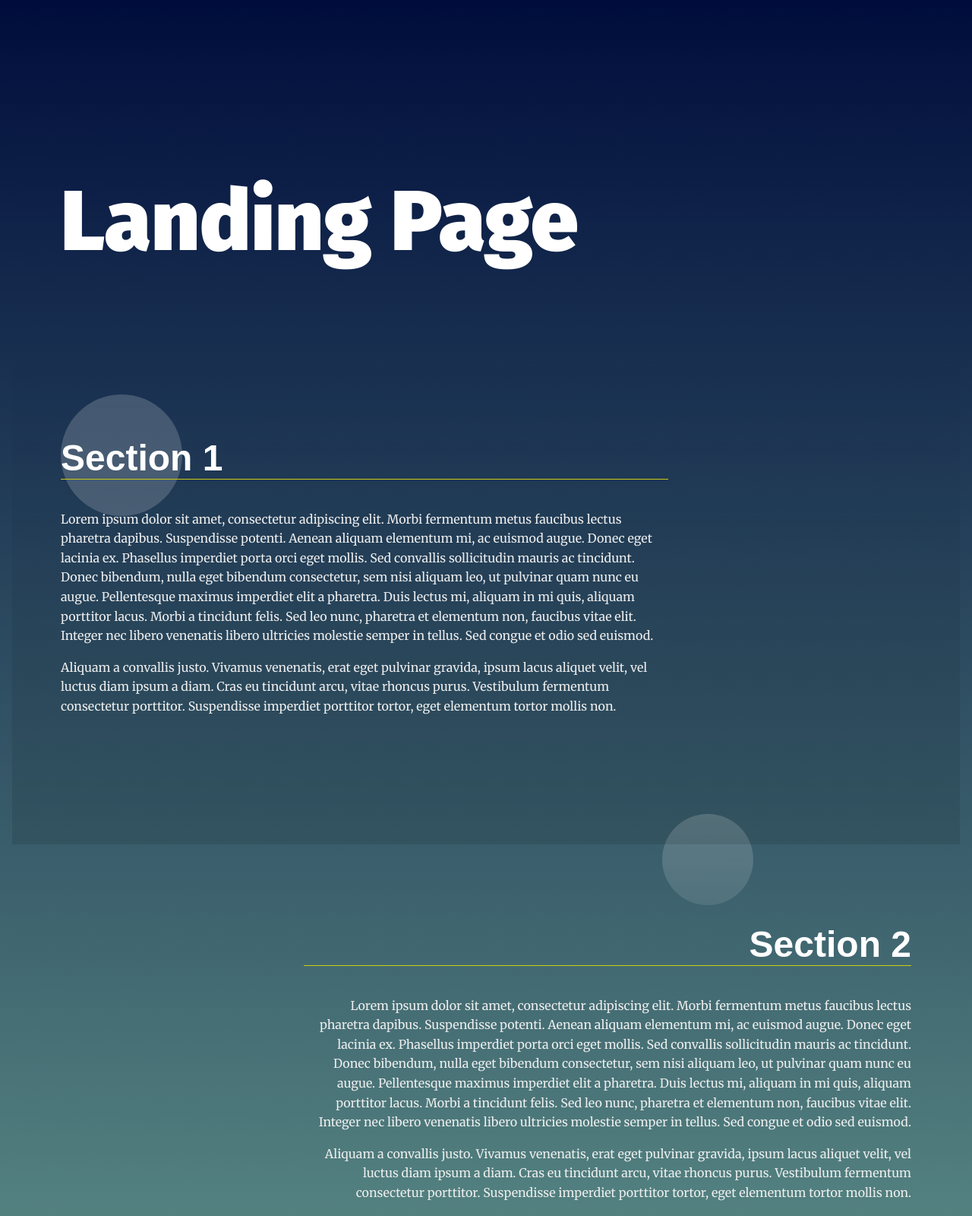
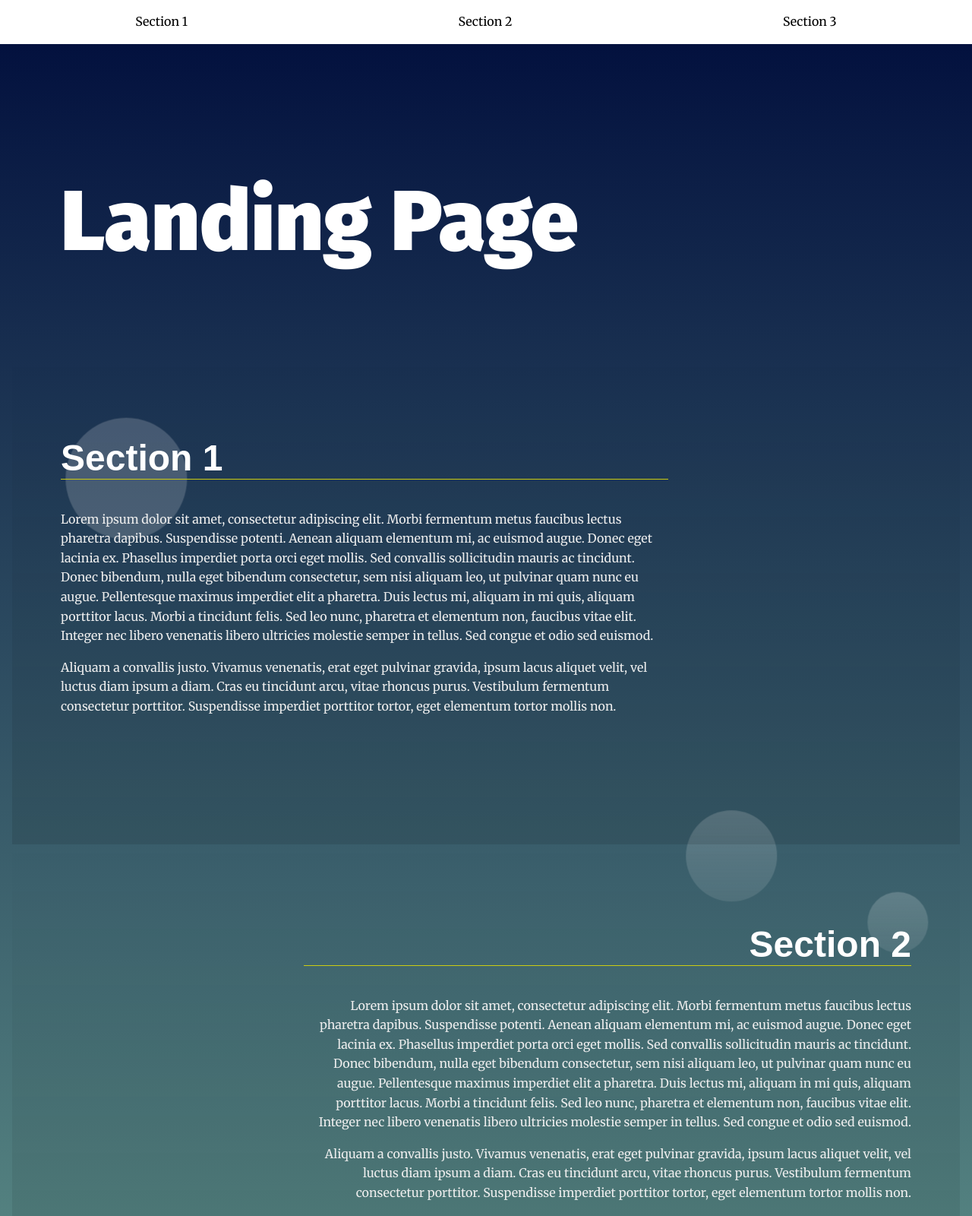
Before and after one commit to norahmd/landing-page, a plain HTML site: page index.html in a window 1280 px wide. Shown: the top 1600 px of the page at 76% size. Drawn offline with Linux system fonts and the light colour scheme.

Commit message:
add main functionality

```diff
--- a/css/styles.css
+++ b/css/styles.css
@@ -193,17 +193,17 @@ section:nth-of-type(3n + 1) .landing__container::after {
 /* ---- Theme State Rules ---- */
 /* Section Active Styles */
 /* Note: your-active-class class is applied through javascript. You should update the class here and in the index.html to what you set in your javascript file.  */
-section.your-active-class {
+section.active-section {
     background: rgb(0, 0, 0);
     background: linear-gradient(0deg, rgba(0, 0, 0, 0.1) 0%, rgba(0, 0, 0, 0) 100%);
 }
 
-section.your-active-class .landing__container::before {
+section.active-section .landing__container::before {
     opacity: 1;
     animation: rotate 4s linear 0s infinite forwards;
 }
 
-section.your-active-class .landing__container::after {
+section.active-section .landing__container::after {
     opacity: 1;
     animation: rotate 5s linear 0s infinite forwards reverse;
 }
--- a/index.html
+++ b/index.html
@@ -26,7 +26,7 @@
     a data attribute that will populate the li node.
     Adding more sections will automatically populate nav.
     The first section is set to active class by default -->
-    <section id="section1" data-nav="Section 1" class="your-active-class">
+    <section id="section1" data-nav="Section 1" class="active-section">
       <div class="landing__container">
         <h2>Section 1</h2>
         <p>Lorem ipsum dolor sit amet, consectetur adipiscing elit. Morbi fermentum metus faucibus lectus pharetra dapibus. Suspendisse potenti. Aenean aliquam elementum mi, ac euismod augue. Donec eget lacinia ex. Phasellus imperdiet porta orci eget mollis. Sed convallis sollicitudin mauris ac tincidunt. Donec bibendum, nulla eget bibendum consectetur, sem nisi aliquam leo, ut pulvinar quam nunc eu augue. Pellentesque maximus imperdiet elit a pharetra. Duis lectus mi, aliquam in mi quis, aliquam porttitor lacus. Morbi a tincidunt felis. Sed leo nunc, pharetra et elementum non, faucibus vitae elit. Integer nec libero venenatis libero ultricies molestie semper in tellus. Sed congue et odio sed euismod.</p>
@@ -54,6 +54,6 @@
   <footer class="page__footer">
     <p>&copy Udacity</p>
   </footer>
-
+<script src="js/app.js"></script>
 </body>
 </html>
--- a/js/app.js
+++ b/js/app.js
@@ -12,19 +12,29 @@
  * JS Standard: ESlint
  *
 */
-
 /**
  * Define Global Variables
  *
 */
-
+const navBarList = document.getElementById('navbar__list');
+const mainContent = document.querySelector('main');
+const sections = mainContent.querySelectorAll('section');
 
 /**
  * End Global Variables
  * Start Helper Functions
  *
 */
-
+function isInViewport(element) {
+    var rect = element.getBoundingClientRect();
+    var html = document.documentElement;
+    return (
+      rect.top >= 0 &&
+      rect.left >= 0 &&
+      rect.bottom <= (window.innerHeight || html.clientHeight) &&
+      rect.right <= (window.innerWidth || html.clientWidth)
+    );
+  }
 
 
 /**
@@ -34,13 +44,51 @@
 */
 
 // build the nav
+function buildNavBar(){
+    navBarList.style.textAlign = 'center'
+    sections.forEach(function(section){
+        let sectionData = section.dataset.nav
+        let anchor = document.createElement('a')
+        anchor.href = '#' + section.id
+        anchor.dataset.section = section.id
+        let item = document.createElement('li')
+        let itemContent = document.createElement('p')
+        itemContent.style.color = 'black'
+        itemContent.innerText = sectionData
+        item.appendChild(itemContent)
+        anchor.appendChild(item)
+        navBarList.appendChild(anchor)
+    })
+    navBarList.style = 'display: flex; text-align: center; justify-content: space-around;'
+}
+
+// Add class 'active' to section when near top of viewport
+function activateSection(event){
+    sections.forEach(function(section){
+        if (isInViewport(section)){
+            section.classList.add("active-section");
+        } else {
+            section.classList.remove("active-section");
+        }
+    })
+    // let section = document.getElementById(event.target.href)
+    // if (isInViewport(event.target)){
+    //     section.classList.add("active-section");
+    // } else {
+    //     event.target.classList.remove("active-section");
+    // }
+}
 
 
-// Add class 'active' to section when near top of viewport
 
 
 // Scroll to anchor ID using scrollTO event
-
+function scrollToSection(event){
+    event.preventDefault()
+    let elementId = event.currentTarget.dataset.section
+    let section = document.getElementById(elementId)
+    section.scrollIntoView({behavior: "smooth", alignToTop: true})
+}
 
 /**
  * End Main Functions
@@ -49,7 +97,12 @@
 */
 
 // Build menu
+document.addEventListener('DOMContentLoaded', buildNavBar());
 
 // Scroll to section on link click
-
+document.querySelectorAll('a').forEach(function(anchor){
+    anchor.addEventListener('click', scrollToSection
+    );
+})
 // Set sections as active
+window.addEventListener('scroll', activateSection)
```
